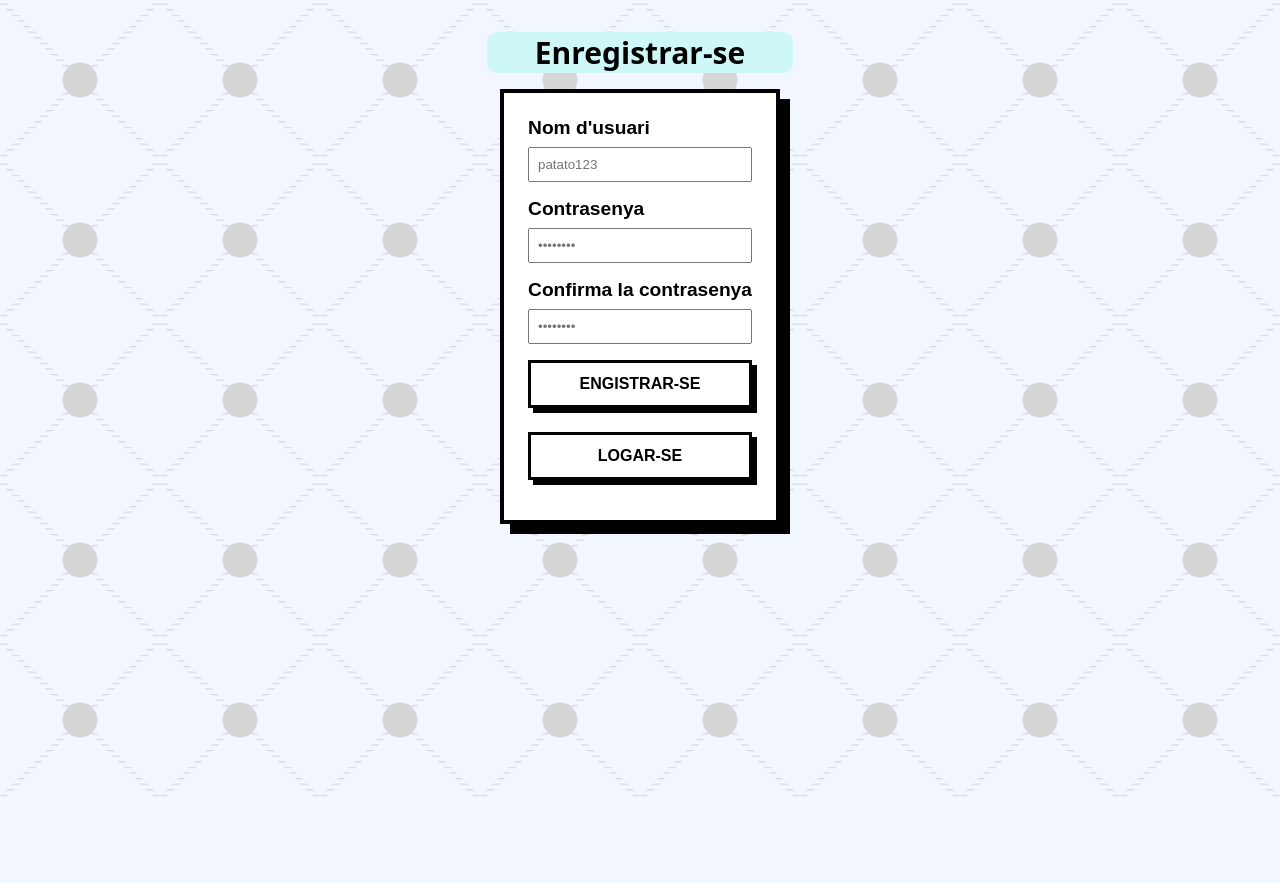
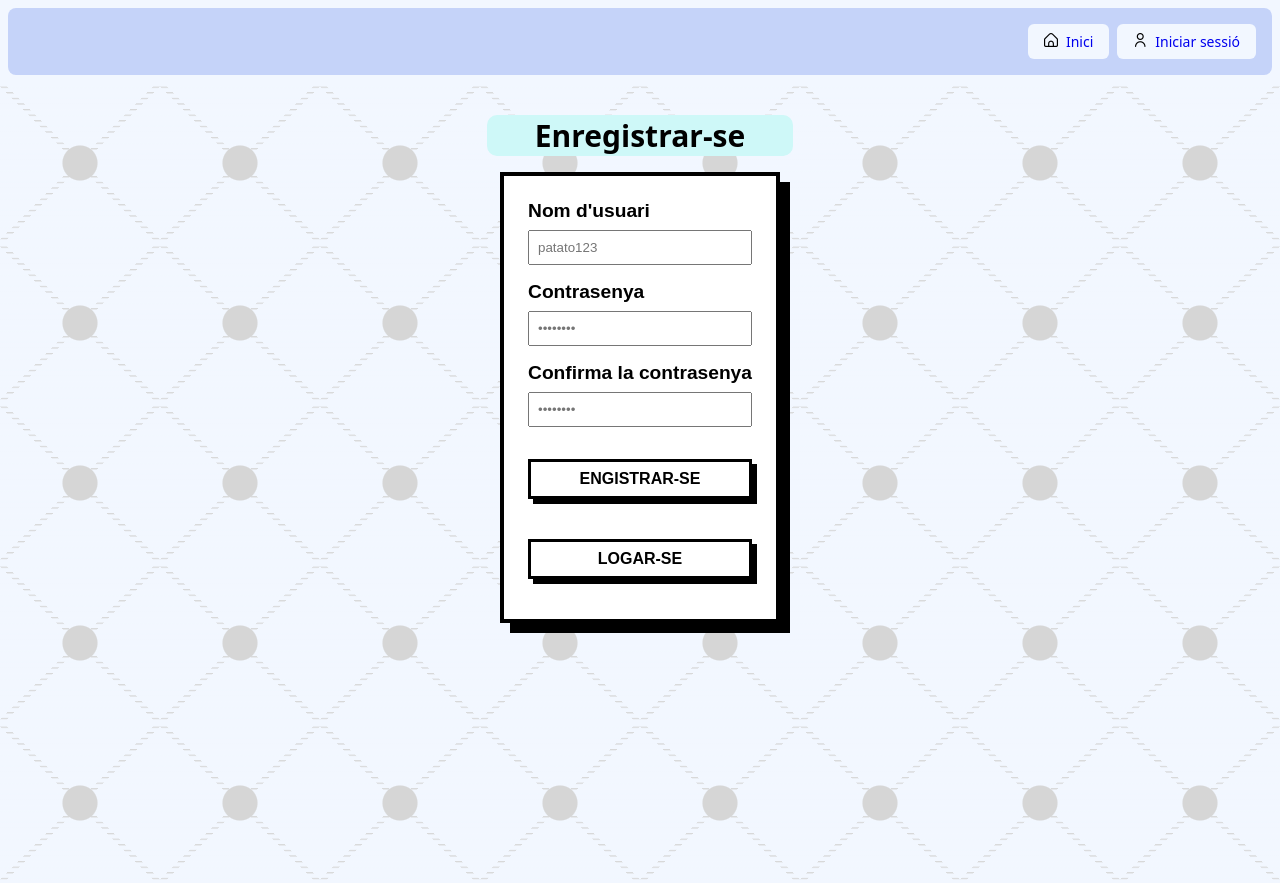
Before and after one commit to danielagmz/Backend-Pt06, a PHP site: page /index.php?action=register in a window 1280 px wide. Before the commit the page ends 796 px from the top, so only its background shows below. Run offline with PHP 8.4, Linux system fonts and the light colour scheme; some libraries are stand-ins or nearby versions.

Commit message:
feat: modifica las views y los estilos de anonimo

```diff
--- /dev/null
+++ b/public/styles/anonimo.css
@@ -0,0 +1,55 @@
+.container {
+    grid-template-columns: 1fr;
+    grid-template-areas:
+        'menu'
+        'content';
+    min-height: none;
+}
+
+.content {
+    min-height: 100vh;
+}
+
+.nav-grid {
+    margin: 0.5rem;
+    border-radius: 0.5rem;
+    height: fit-content;
+    min-height: auto;
+    justify-content: flex-end;
+    padding: 1rem;
+}
+
+.menu {
+    all: unset;
+    display: flex;
+    gap: 0.5rem;
+}
+
+.menu__item {
+    font-size: 0.875rem;
+    font-weight: 500;
+    font-family: system-ui, -apple-system, BlinkMacSystemFont, 'Segoe UI', Roboto, Oxygen, Ubuntu, Cantarell, 'Open Sans', 'Helvetica Neue', sans-serif;
+    padding: 0.5rem 1rem;
+    background-color: #f2f7ff;
+    border-radius: 0.375rem;
+    transition: background-color 0.3s;
+    cursor: pointer;
+    outline: none;
+    border-color: transparent;
+}
+
+.menu__item-link {
+    display: inline-flex;
+    gap: 0.5rem;
+}
+
+.menu__item:hover {
+    background-color: #51459e;
+    color: #f2f7ff;
+}
+
+.form__button {
+    width: auto;
+    margin-top: 1em;
+    padding: 0.5rem 2rem;
+}
--- a/public/styles/index.css
+++ b/public/styles/index.css
@@ -335,6 +335,7 @@
 .cabeceras--paginacion{
     display: flex;
     gap: 1rem;
+    justify-content: space-between;
 }
 .paginacion{
     display: flex;
--- /dev/null
+++ b/views/global/nav-anonimo.php
@@ -0,0 +1,16 @@
+<div class="nav-grid">
+    <aside class="menu">
+        <a class="menu__item" href="index.php">
+            <div class="menu__item-link">
+                <i class="fi fi-rr-home"></i>
+                <div class="menu__item-text">Inici</div>
+            </div>
+        </a>
+        <a class="menu__item" href="index.php?action=login">
+            <div class="menu__item-link">
+                <i class="fi fi-rr-user"></i>
+                <div class="menu__item-text">Iniciar sessió</div>
+            </div>
+        </a>
+    </aside>
+</div>
--- a/views/secundarias/login.php
+++ b/views/secundarias/login.php
@@ -5,11 +5,13 @@
     <meta charset="UTF-8">
     <meta name="viewport" content="width=device-width, initial-scale=1.0">
     <?php include('views/global/estilos.php') ?>
+    <link rel="stylesheet" href="public\styles\anonimo.css">
     <title>Logar-se</title>
 </head>
 
 <body>
     <div class="container">
+        <?php include('views/global/nav-anonimo.php') ?>
         <main class="content">
             <div class="content__title">Logar-se</div>
             <div class="content__body">
--- a/views/secundarias/register.php
+++ b/views/secundarias/register.php
@@ -5,11 +5,13 @@
     <meta charset="UTF-8">
     <meta name="viewport" content="width=device-width, initial-scale=1.0">
     <?php include('views/global/estilos.php') ?>
+    <link rel="stylesheet" href="public\styles\anonimo.css">
     <title>Logar-se</title>
 </head>
 
 <body>
     <div class="container">
+    <?php include('views/global/nav-anonimo.php') ?>
         <main class="content">
             <div class="content__title">Enregistrar-se</div>
             <div class="content__body">
```
Also changed, not shown: views/principales/read-anonimo.php (added, +26 -0 lines), views/secundarias/reading-anonimo.php (added, +25 -0 lines).
